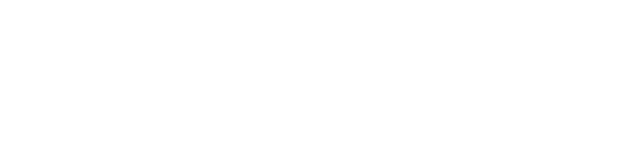
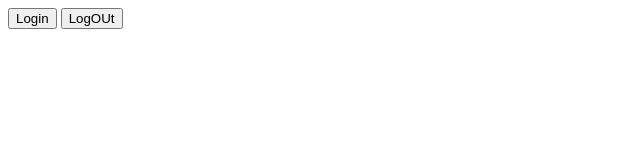
Before and after one commit to apurva304/fbloginpoc, a plain HTML site: page index.html in a window 1280 px wide. Shown: the whole page, without its empty margins (0-640 px from the left). Drawn offline with Linux system fonts and the light colour scheme.

Commit message:
Update index.html

```diff
--- a/index.html
+++ b/index.html
@@ -1,9 +1,11 @@
 <!DOCTYPE html>
 <html>
+
 <head>
     <title>Facebook Login JavaScript Example</title>
     <meta charset="UTF-8">
 </head>
+
 <body>
     <script>
         // This is called with the results from from FB.getLoginStatus().
@@ -27,7 +29,9 @@
         }
 
         function triggerWithCustomMessage(accessToken) {
-        var value = {token:accessToken};
+            var value = {
+                token: accessToken
+            };
             var jsonString = (JSON.stringify(value));
             var escapedJsonParameters = escape(jsonString);
             var appName = 'SampleSwiftCode';
@@ -36,8 +40,6 @@
             var url = appName + '://' + actionType + "#" + escapedJsonParameters;
             document.location.href = url;
         }
-
-
 
         // This function is called when someone finishes with the Login
         // Button.  See the onlogin handler attached to it in the sample
@@ -48,7 +50,7 @@
             });
         }
 
-  function logout(){
+        function logout() {
             FB.logout(function(response) {
                 // Person is now logged out
                 console.log(response)
@@ -59,11 +61,11 @@
 
         window.fbAsyncInit = function() {
             FB.init({
-      appId      : '379947789213954',
-      cookie     : true,  // enable cookies to allow the server to access
+                appId: '379947789213954',
+                cookie: true, // enable cookies to allow the server to access
                 // the session
-      xfbml      : true,  // parse social plugins on this page
-      version    : 'v3.2' // use graph api version 2.8
+                xfbml: true, // parse social plugins on this page
+                version: 'v3.2' // use graph api version 2.8
             });
 
             // Now that we've initialized the JavaScript SDK, we call
@@ -88,7 +90,8 @@
         (function(d, s, id) {
             var js, fjs = d.getElementsByTagName(s)[0];
             if (d.getElementById(id)) return;
-    js = d.createElement(s); js.id = id;
+            js = d.createElement(s);
+            js.id = id;
             js.src = "https://connect.facebook.net/en_US/sdk.js";
             fjs.parentNode.insertBefore(js, fjs);
         }(document, 'script', 'facebook-jssdk'));
@@ -103,6 +106,12 @@
                     'Thanks for logging in, ' + response.name + '!';
             });
         }
+
+        function login() {
+            FB.login(function(response) {
+               statusChangeCallback(response)
+            });
+        }
     </script>
 
     <!--
@@ -111,9 +120,12 @@
   the FB.login() function when clicked.
 -->
 
-<fb:login-button scope="public_profile,email" onlogin="checkLoginState();">
-</fb:login-button>
+    <!-- <fb:login-button scope="public_profile,email" onlogin="checkLoginState();">
+    </fb:login-button> -->
 
+    <button onclick="login()">Login</button>
+
+    <button onclick="logout()">LogOUt</button>
 
     <div id="status">
     </div>
@@ -121,4 +133,5 @@
     <div id="token"></div>
 
 </body>
+
 </html>
```
Lines whose indentation alone changed are shown as unchanged.
